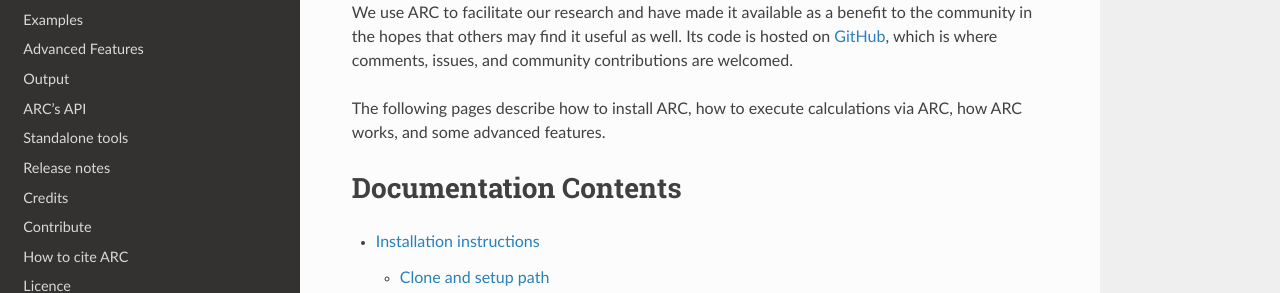
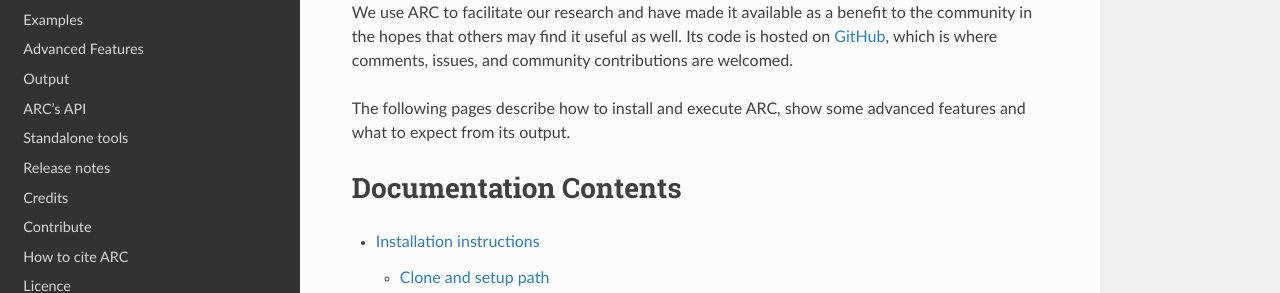
Before and after one commit to ReactionMechanismGenerator/ARC, a Sphinx documentation site: the page built from docs/source/index.rst, in a window 1280 px wide and 900 px high, scrolled down 327 px. Shown: the part 159-452 px from the top of the window. Built offline with Sphinx 7.4.7 and the Read the Docs theme 2.0.0, drawn with Linux system fonts in a browser that asks for light colours; formulas are drawn with MathJax 3; the version number could not be read and is left out.

Commit message:
Minor: Docs: Updated index

```diff
--- a/docs/source/index.rst
+++ b/docs/source/index.rst
@@ -24,8 +24,8 @@ as a benefit to the community in the hopes that others may find it useful as wel
 Its code is hosted on GitHub_, which is where comments, issues, and community
 contributions are welcomed.
 
-The following pages describe how to install ARC, how to execute calculations via ARC,
-how ARC works, and some advanced features.
+The following pages describe how to install and execute ARC,
+show some advanced features and what to expect from its output.
 
 
 Documentation Contents
```
